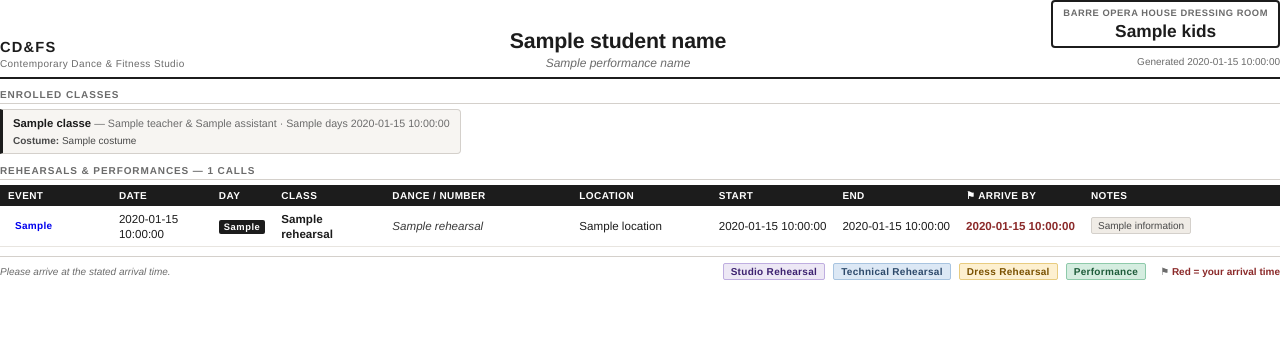
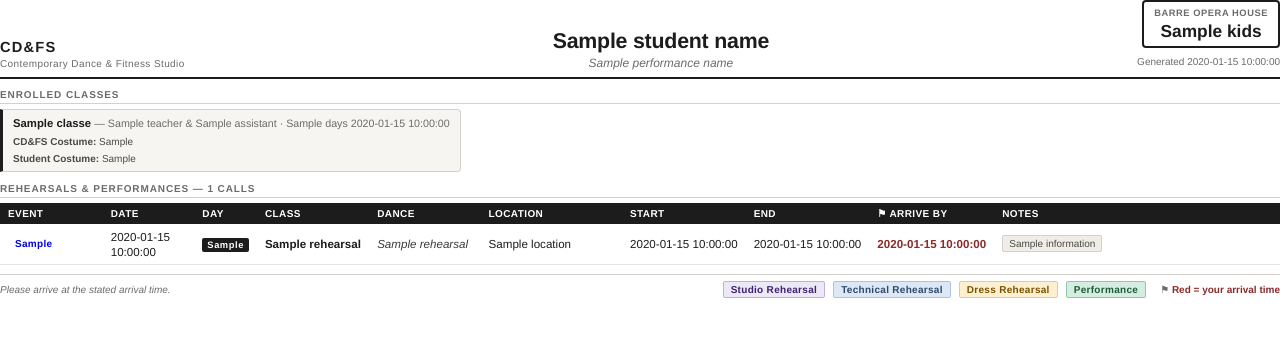
Before and after one commit to cdandfs/rehearsal-schedule, a Python web app: template templates/schedule.html in a window 1280 px wide. Shown: the top 337 px of the page. Run offline with Jinja, Linux system fonts and the light colour scheme; the template is opened without the code that fills it: most values are stand-ins (such as "Sample title", 1, 10 or a date in 2020).

Commit message:
update input, add costumes to schedules

```diff
--- a/templates/schedule.html
+++ b/templates/schedule.html
@@ -145,9 +145,9 @@
     .chip-costume {
       color: #4a4a4a;
       font-size: 7.5pt;
-      margin-top: 1px;
+      margin-top: 2px;
     }
-    .chip-costume::before { content: "Costume: "; font-weight: 600; }
+    .chip-costume-label { font-weight: 600; }
 
     /* ── Table ── */
     table { width: 100%; border-collapse: collapse; font-size: 8.7pt; }
@@ -212,7 +212,7 @@
       word-wrap: break-word;
     }
     .notes-cell {
-      max-width: 120px;
+      max-width: 160px;
       word-wrap: break-word;
     }
 
@@ -284,7 +284,7 @@
         {% else %}
         <!-- All rooms the same — show one unlabeled box -->
         <div class="dressing-room-box">
-          <div class="dressing-room-label">Barre Opera House Dressing Room</div>
+          <div class="dressing-room-label">Barre Opera House</div>
           <div class="dressing-room-value">{{dressing_rooms.kids or dressing_rooms.ballet or dressing_rooms.teenadult or dressing_rooms.matinee }}</div>
         </div>
         {% endif %}
@@ -303,7 +303,12 @@
         <span class="chip-name">{{ c.name }}</span>
         <span class="chip-detail"> &mdash; {{ c.teacher }}{% if c.assistant %} &amp; {{ c.assistant }}{% endif %} &middot; {{ c.day }}s {{ c.time }}</span>
       </div>
-      {% if c.costume %}<div class="chip-costume">{{ c.costume }}</div>{% endif %}
+      {% if c.cdfs_costume %}
+      <div class="chip-costume"><span class="chip-costume-label">CD&amp;FS Costume:</span> {{ c.cdfs_costume }}</div>
+      {% endif %}
+      {% if c.student_costume %}
+      <div class="chip-costume"><span class="chip-costume-label">Student Costume:</span> {{ c.student_costume }}</div>
+      {% endif %}
     </div>
     {% endfor %}
   </div>
@@ -314,16 +319,16 @@
   <table>
     <thead>
       <tr>
-        <th style="width:10%">Event</th>
-        <th style="width:9%">Date</th>
+        <th style="width:9%">Event</th>
+        <th style="width:8%">Date</th>
         <th style="width:4%">Day</th>
         <th style="width:10%">Class</th>
-        <th style="width:17%">Dance / Number</th>
+        <th style="width:10%">Dance</th>
         <th style="width:13%">Location</th>
         <th style="width:6%">Start</th>
         <th style="width:6%">End</th>
         <th style="width:6%">&#9873; Arrive By</th>
-        <th style="width:19%">Notes</th>
+        <th style="width:28%">Notes</th>
       </tr>
     </thead>
     <tbody>
```
Also changed, not shown: make-student-schedules.py (+15 -12 lines), 2 other files.
